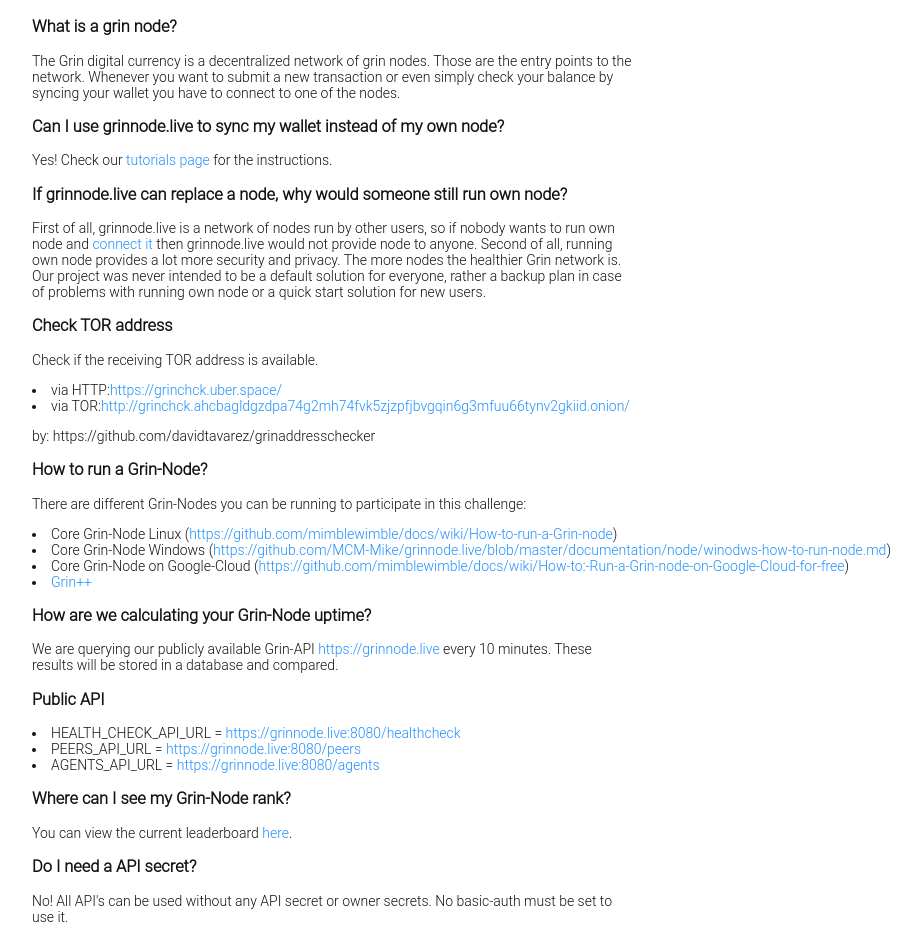
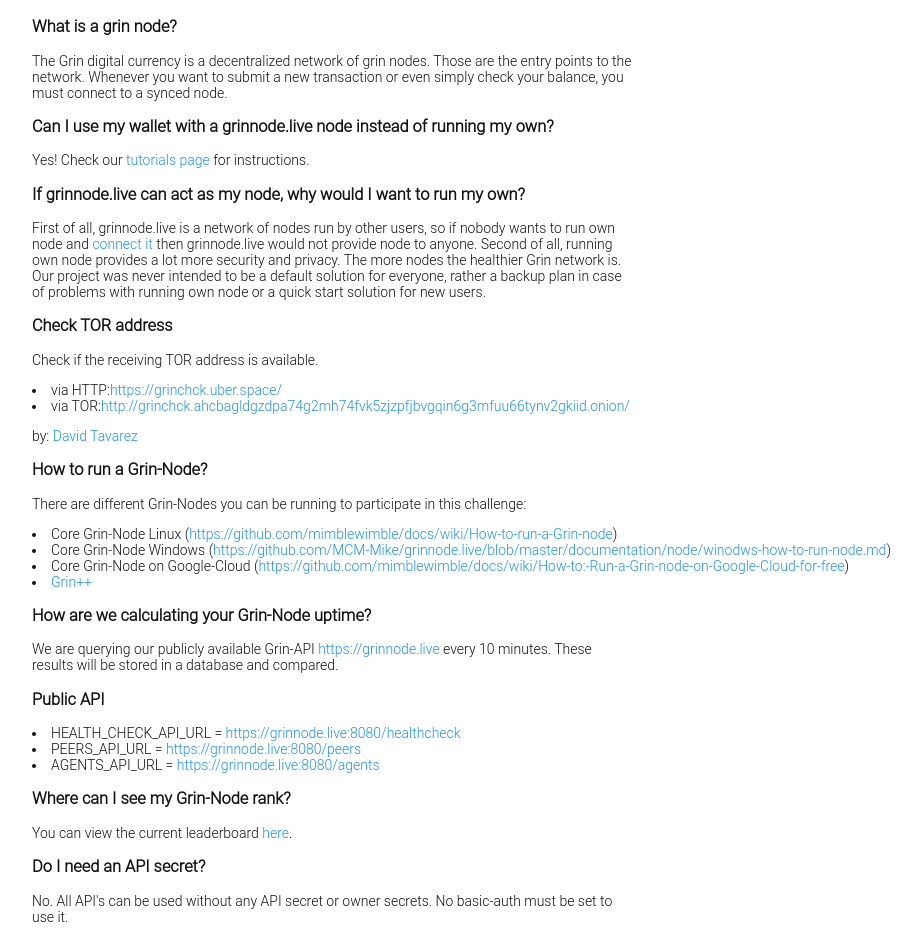
Before and after one commit to Grinnode-live/grinnode-live-frontend, a Vue app: page /faq in a window 1280 px wide. Shown: the part 283-1224 px from the top of the page, without its empty margins (96-1017 px from the left). Built offline with nearby package versions, Linux system fonts and the light colour scheme; no server answers.

Commit message:
Changes to FAQ requested by Paouky

```diff
--- a/src/views/FAQ.vue
+++ b/src/views/FAQ.vue
@@ -8,12 +8,12 @@
           <p>Grin is a privacy-preserving digital currency built openly by developers distributed all over the world. It provides electronic transactions for all without censorship or restrictions. <router-link to="/https://grin.mw/">official website</router-link> for more information.</p>
 
           <h3>What is a grin node?</h3>
-          <p>The Grin digital currency is a decentralized network of grin nodes. Those are the entry points to the network. Whenever you want to submit a new transaction or even simply check your balance by syncing your wallet you have to connect to one of the nodes.</p>
+          <p>The Grin digital currency is a decentralized network of grin nodes. Those are the entry points to the network. Whenever you want to submit a new transaction or even simply check your balance, you must connect to a synced node.</p>
 
-          <h3>Can I use grinnode.live to sync my wallet instead of my own node?</h3>
-          <p>Yes! Check our <router-link to="/tutorials">tutorials page</router-link> for the instructions.</p>
+          <h3>Can I use my wallet with a grinnode.live node instead of running my own?</h3>
+          <p>Yes! Check our <router-link to="/tutorials">tutorials page</router-link> for instructions.</p>
 
-          <h3>If grinnode.live can replace a node, why would someone still run own node?</h3>
+          <h3>If grinnode.live can act as my node, why would I want to run my own?</h3>
           <p>First of all, grinnode.live is a network of nodes run by other users, so if nobody wants to run own node and <router-link to="/tutorials" v-scroll-to="'#tutorial-node-connect'">connect it</router-link> then grinnode.live would not provide node to anyone. Second of all, running own node provides a lot more security and privacy. The more nodes the healthier Grin network is. Our project was never intended to be a default solution for everyone, rather a backup plan in case of problems with running own node or a quick start solution for new users.</p>
 
           <h3>Check TOR address  </h3>
@@ -24,7 +24,7 @@
             <li>via TOR:<a href="http://grinchck.ahcbagldgzdpa74g2mh74fvk5zjzpfjbvgqin6g3mfuu66tynv2gkiid.onion/">http://grinchck.ahcbagldgzdpa74g2mh74fvk5zjzpfjbvgqin6g3mfuu66tynv2gkiid.onion/</a>     </li>
           </ul>
           </p>
-          <p>by: https://github.com/davidtavarez/grinaddresschecker</p>
+          <p>by: <a href="https://github.com/davidtavarez/grinaddresschecker">David Tavarez</a></p>
 
           <h3>How to run a Grin-Node?</h3>
           <p>There are different Grin-Nodes you can be running to participate in this challenge:</p>
@@ -44,8 +44,8 @@
           </ul>
           <h3>Where can I see my Grin-Node rank?</h3>
           <p>You can view the current leaderboard <router-link exact to="/challenge">here</router-link>.</p>
-          <h3> Do I need a API secret?</h3>
-          <p>No! All API's can be used without any API secret or owner secrets. No basic-auth must be set to use it.<p>
+          <h3> Do I need an API secret?</h3>
+          <p>No. All API's can be used without any API secret or owner secrets. No basic-auth must be set to use it.<p>
           <h3>How to install and run a Grin Node with a DebianVPS</h3>
           <p>Tutorial: <a href="https://medium.com/@28e6d94f/how-to-install-and-run-a-grin-node-with-a-debianvps-dab8dcbe88d8">https://medium.com/@28e6d94f/how-to-install-and-run-a-grin-node-with-a-debianvps-dab8dcbe88d8</a> </p>
           <h3>Why is my IP address listed twice?</h3>
```
